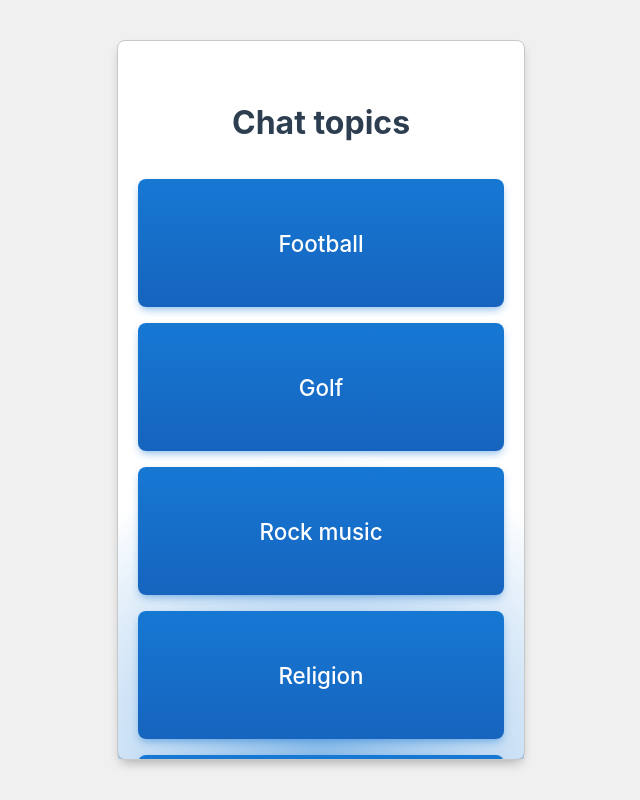
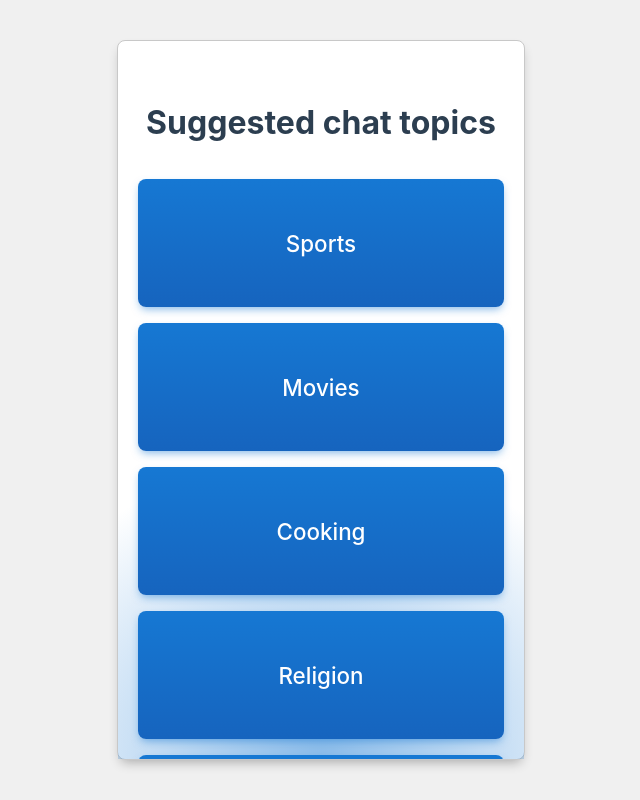
Before and after one commit to MatsErdkamp/vite-vue-anonymous-chatapp, a Vue app: page /categories in a window 1280 px wide. Shown: the whole page, without its empty margins (319-959 px from the left). Built offline with nearby package versions, Linux system fonts and the light colour scheme.

Commit message:
changed the categories

```diff
--- a/src/components/Categories.vue
+++ b/src/components/Categories.vue
@@ -2,7 +2,7 @@
     <div class="welcome-container">
         <div class="gradient-orb"></div>
         <div class="screen-content">
-            <h1>Chat topics</h1>
+            <h1>Suggested chat topics</h1>
             <div class="topics">
                 <router-link to="/chats">
                     <div :key="topic" v-for="topic in topics">
@@ -17,7 +17,7 @@
 
 <script setup>
 
-const topics = ['Football', 'Golf', 'Rock music', 'Religion', 'Cooking']
+const topics = ['Sports', 'Movies', 'Cooking', 'Religion', 'Music', 'Money']
 
 </script>
 
@@ -55,9 +55,7 @@ const topics = ['Football', 'Golf', 'Rock music', 'Religion', 'Cooking']
     transition: 200ms ease outline;
 }
 
-.topic-item
-
-.topic-item:hover {
+.topic-item .topic-item:hover {
     outline: 5px solid rgb(14, 65, 112);
 }
 
```
